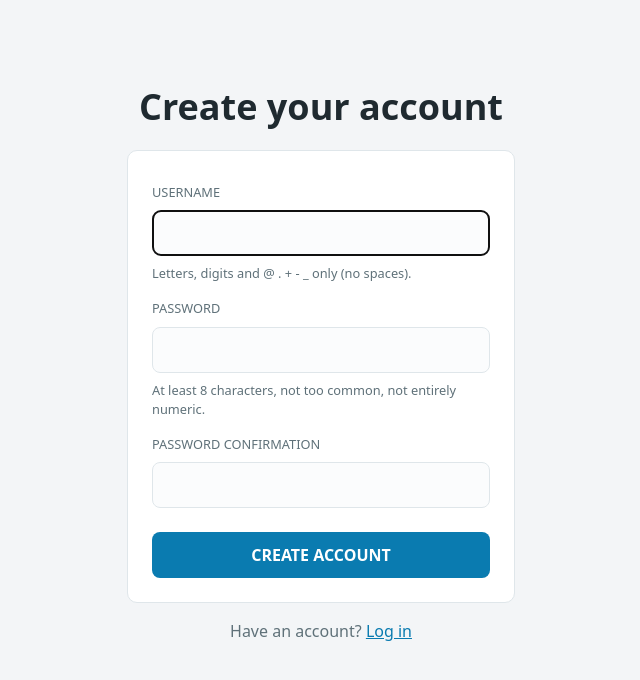
After one commit to Liam-Yu12/midterm, a Django app: page /signup/ in a window 1280 px wide. The commit adds this page. Shown: the top 680 px of the page, without its empty margins (319-959 px from the left). Run offline with Django 5.2, Linux system fonts and the light colour scheme; parts of the project's set-up code (start-up, migrations or seed data) failed here and were passed over.

Commit message:
feat: add self-service sign-up with a personal billing account
Public /signup/ page (Django UserCreationForm with the existing password
validators) creates the user and an active [Personal] account funded with
LITECHAT_SIGNUP_CREDIT ($2.00) in one transaction, logs them in and opens
/chat/. The login page links to it; logged-in users are redirected.

Co-Authored-By: Claude Opus 5.5 <noreply@anthropic.com>

```diff
--- a/billing/views.py
+++ b/billing/views.py
@@ -1,8 +1,28 @@
+from django.conf import settings
+from django.contrib.auth import login
 from django.contrib.auth.decorators import login_required
-from django.shortcuts import render
+from django.contrib.auth.forms import UserCreationForm
+from django.db import transaction
+from django.shortcuts import redirect, render
+
+from .services import ensure_personal_account
 
 
 @login_required
 def profile(request):
     accounts = request.user.billing_accounts.all()
     return render(request, 'billing/profile.html', {'accounts': accounts})
+
+
+def signup(request):
+    """Self-service sign-up: a new user with a funded [Personal] account, logged straight in."""
+    if request.user.is_authenticated:
+        return redirect('chat:home')
+    form = UserCreationForm(request.POST or None)
+    if request.method == 'POST' and form.is_valid():
+        with transaction.atomic():  # never leave a user without their personal account
+            user = form.save()
+            ensure_personal_account(user, settings.LITECHAT_SIGNUP_CREDIT)
+        login(request, user)
+        return redirect('chat:home')
+    return render(request, 'registration/signup.html', {'form': form})
--- a/litechat/settings.py
+++ b/litechat/settings.py
@@ -11,6 +11,7 @@ https://docs.djangoproject.com/en/5.2/ref/settings/
 """
 
 import os
+from decimal import Decimal
 from pathlib import Path
 
 from django.core.exceptions import ImproperlyConfigured
@@ -155,3 +156,7 @@ LOGOUT_REDIRECT_URL = '/login/'
 LITECHAT_PROXY_BASE_URL = 'https://proxy.litechat.ai'
 LITECHAT_PROXY_TIMEOUT = 120  # seconds; the proxy took up to ~36 s in the study
 LITECHAT_MAX_OUTPUT_TOKENS = 1024
+
+# Credit given to the [Personal] account of every user who signs up at /signup/.
+# Set to Decimal('0') so that new users need an admin top-up before chatting.
+LITECHAT_SIGNUP_CREDIT = Decimal('2.00')
--- a/litechat/urls.py
+++ b/litechat/urls.py
@@ -4,11 +4,14 @@ from django.contrib.auth import views as auth_views
 from django.urls import include, path
 from django.views.generic import RedirectView
 
+from billing.views import signup
+
 urlpatterns = [
     path('admin/', admin.site.urls),
     path('', RedirectView.as_view(url='/chat/', permanent=False)),
     path('login/', auth_views.LoginView.as_view(redirect_authenticated_user=True), name='login'),
     path('logout/', auth_views.LogoutView.as_view(), name='logout'),
+    path('signup/', signup, name='signup'),
     path('chat/', include('chat.urls')),
     path('', include('billing.urls')),
 ]
--- a/static/css/app.css
+++ b/static/css/app.css
@@ -169,3 +169,7 @@ input[type="text"], input[type="password"], textarea, select {
 .confirm-actions { display: flex; gap: 10px; }
 .btn-danger { background: #d92d20; color: #fff; }
 .btn-secondary { background: var(--surface); color: var(--text); border-color: var(--border); }
+
+/* --- Sign-up --- */
+.auth-switch { text-align: center; margin-top: 16px; color: var(--muted); }
+.field-help { margin: 0; font-size: 0.8rem; }
--- a/templates/registration/login.html
+++ b/templates/registration/login.html
@@ -19,5 +19,6 @@
     <input type="hidden" name="next" value="{{ next }}">
     <button type="submit" class="btn btn-primary">LOG-IN</button>
   </form>
+  <p class="auth-switch">Don't have an account? <a href="{% url 'signup' %}">Create one</a></p>
 </main>
 {% endblock %}
--- /dev/null
+++ b/templates/registration/signup.html
@@ -0,0 +1,24 @@
+{% extends "base.html" %}
+
+{% block title %}Create account · LiteChat{% endblock %}
+
+{% block body %}
+<main class="login-page">
+  <h1 class="login-title">Create your account</h1>
+  <form method="post" action="{% url 'signup' %}" class="card login-card" novalidate>
+    {% csrf_token %}
+    {% if form.non_field_errors %}
+      <p class="form-error" role="alert">{{ form.non_field_errors|join:" " }}</p>
+    {% endif %}
+    {% for field in form %}
+      <label for="{{ field.id_for_label }}">{{ field.label }}</label>
+      {{ field }}
+      {% if field.errors %}<p class="form-error" role="alert">{{ field.errors|join:" " }}</p>{% endif %}
+      {% if field.name == "username" %}<p class="muted field-help">Letters, digits and @ . + - _ only (no spaces).</p>{% endif %}
+      {% if field.name == "password1" %}<p class="muted field-help">At least 8 characters, not too common, not entirely numeric.</p>{% endif %}
+    {% endfor %}
+    <button type="submit" class="btn btn-primary">CREATE ACCOUNT</button>
+  </form>
+  <p class="auth-switch">Have an account? <a href="{% url 'login' %}">Log in</a></p>
+</main>
+{% endblock %}
```
Also changed, not shown: billing/tests/test_signup.py (added, +104 -0 lines).
